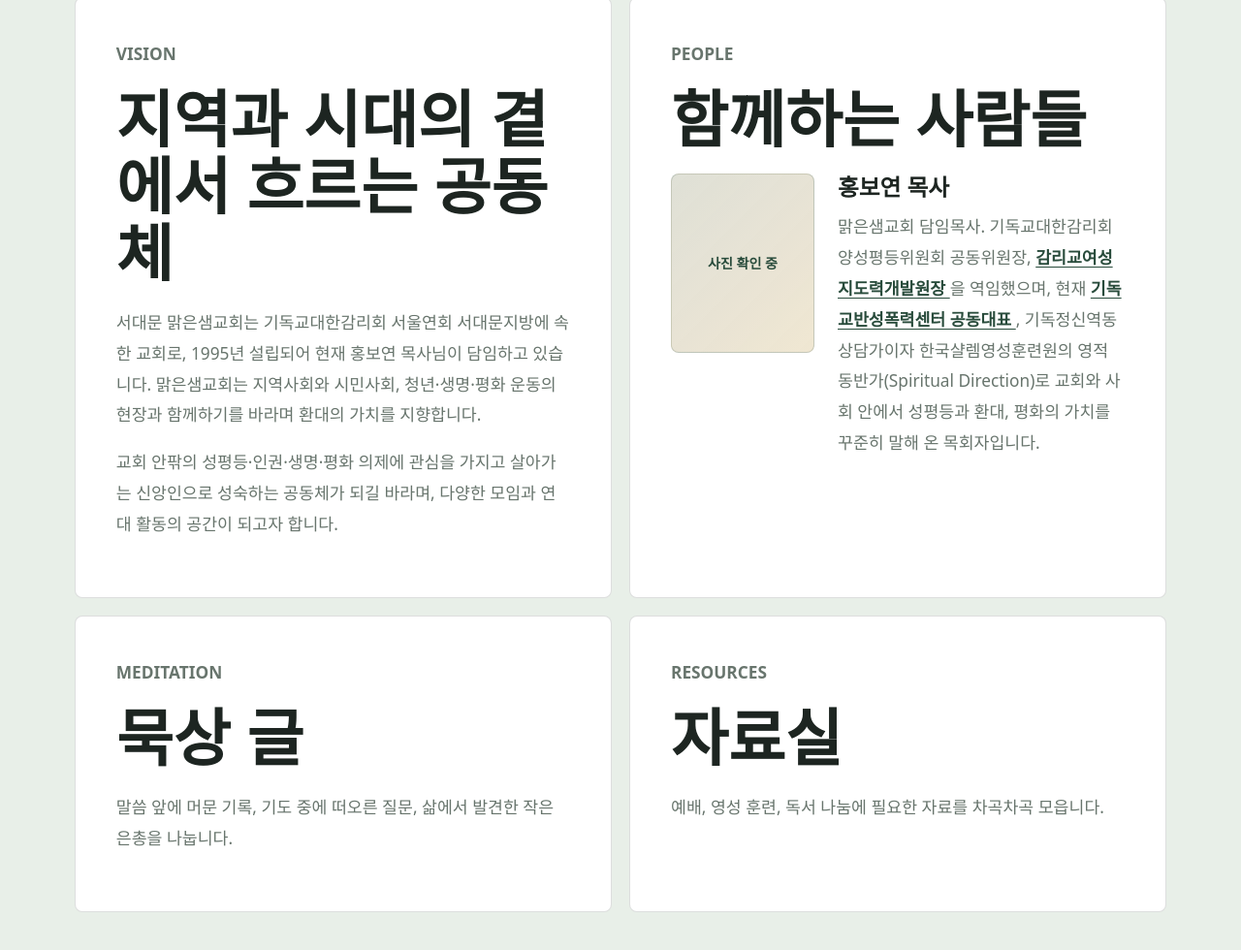
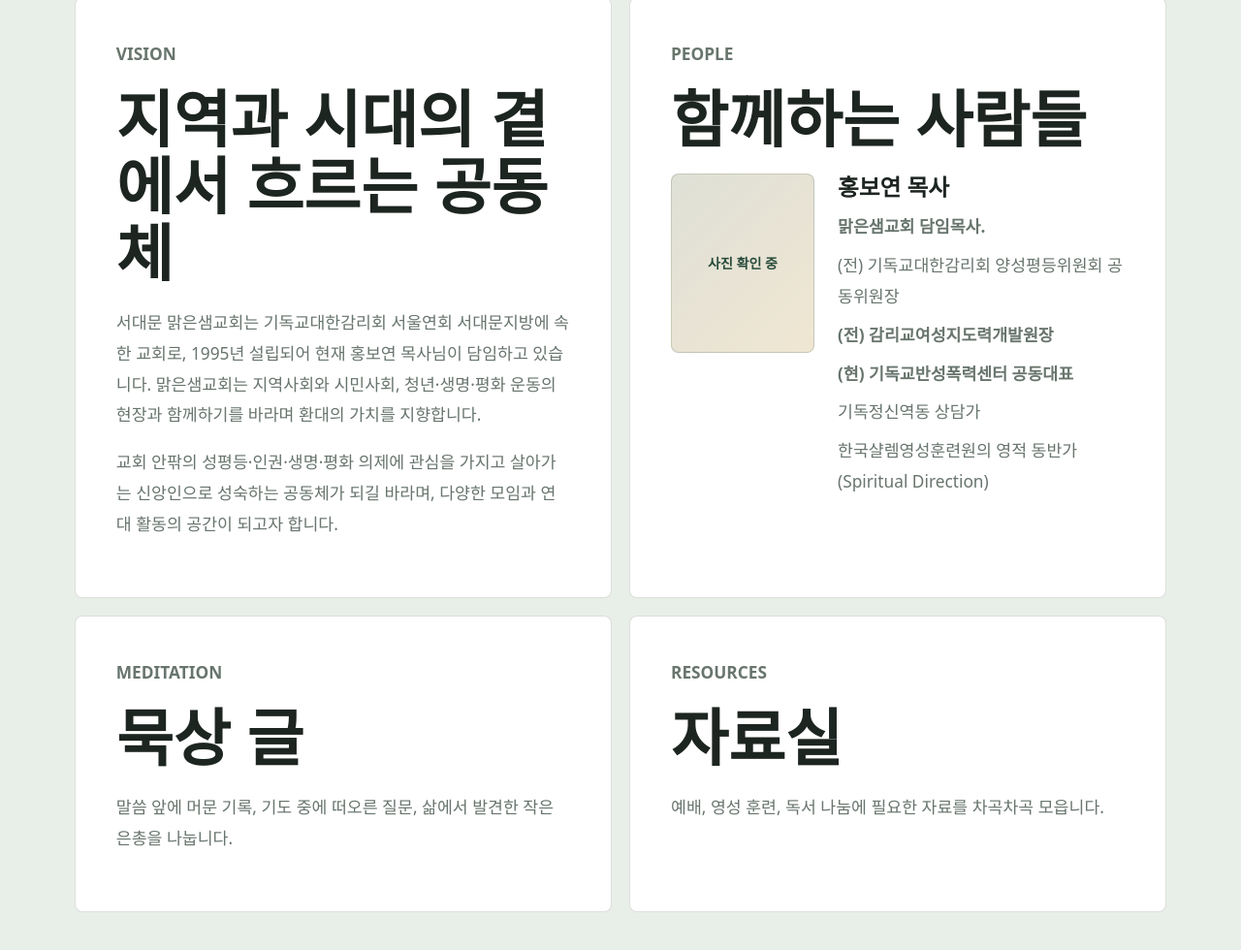
Before and after one commit to saintfoolk/CoolFont-Church, a plain HTML site: page index.html in a window 1280 px wide. Shown: the part 1675-2655 px from the top of the page at 97% size. Drawn offline with Linux system fonts and the light colour scheme.

Commit message:
Update pastor bio formatting

```diff
--- a/index.html
+++ b/index.html
@@ -125,18 +125,28 @@
               </div>
               <div>
                 <h3>홍보연 목사</h3>
+                <div class="profile-bio">
+                  <p class="profile-role">맑은샘교회 담임목사.</p>
+                  <p>(전) 기독교대한감리회 양성평등위원회 공동위원장</p>
                   <p>
-                  맑은샘교회 담임목사. 기독교대한감리회 양성평등위원회 공동위원장,
+                    <strong>
+                      (전)
                       <a href="https://mwli.creatorlink.net/" target="_blank" rel="noreferrer">
                         감리교여성지도력개발원장
-                  </a>을 역임했으며, 현재
+                      </a>
+                    </strong>
+                  </p>
+                  <p>
+                    <strong>
+                      (현)
                       <a href="http://yourvoice.or.kr/" target="_blank" rel="noreferrer">
                         기독교반성폭력센터 공동대표
-                  </a>,
-                  기독정신역동 상담가이자 한국샬렘영성훈련원의 영적 동반가(Spiritual
-                  Direction)로 교회와 사회 안에서 성평등과 환대, 평화의 가치를
-                  꾸준히 말해 온 목회자입니다.
+                      </a>
+                    </strong>
                   </p>
+                  <p>기독정신역동 상담가</p>
+                  <p>한국샬렘영성훈련원의 영적 동반가(Spiritual Direction)</p>
+                </div>
               </div>
             </div>
           </article>
--- a/styles.css
+++ b/styles.css
@@ -409,11 +409,29 @@ blockquote span {
   margin-bottom: 10px;
 }
 
+.profile-bio {
+  display: grid;
+  gap: 8px;
+}
+
+.profile-bio p {
+  margin: 0;
+}
+
+.profile-role {
+  font-size: 1.05rem;
+  font-weight: 850;
+}
+
 .profile-card a {
+  color: inherit;
+  text-decoration: none;
+  transition: color 160ms ease;
+}
+
+.profile-card a:hover,
+.profile-card a:focus-visible {
   color: var(--forest);
-  font-weight: 850;
-  text-decoration: underline;
-  text-underline-offset: 3px;
 }
 
 .program-section {
```
Lines whose indentation alone changed are shown as unchanged.
